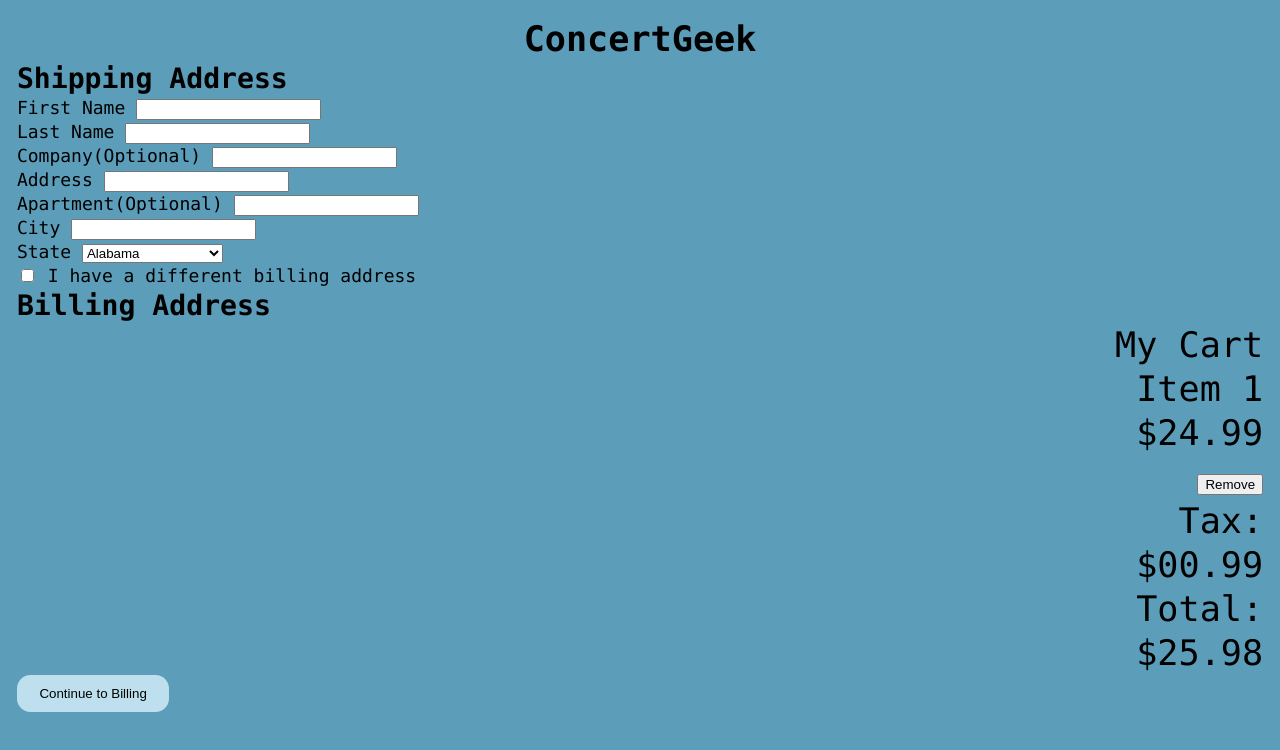
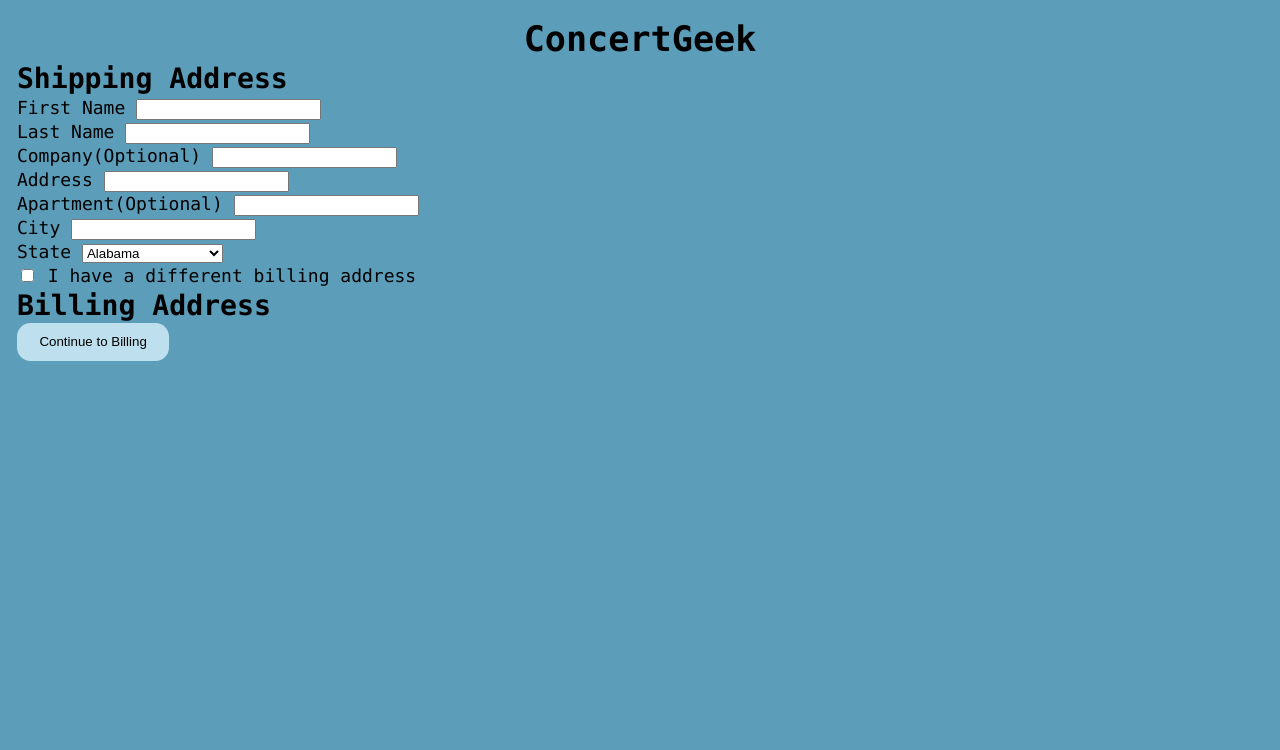
Before and after one commit to hci-Magnezing/Project2, a website: page shipping/index.html in a window 1280 px wide. Drawn offline with Linux system fonts and the light colour scheme.

Commit message:
Remove cart on shipping page

```diff
--- a/shipping/index.html
+++ b/shipping/index.html
@@ -188,26 +188,6 @@
               </li>
         </ul>
       </fieldset>
-      <article id="shop-Cart">
-      <ul>
-      <li>
-        <h3>My Cart</h3>
-      </li>
-      <li>
-        <h4 class="title">Item 1</h4>
-        <h4 class="price">$24.99</h4>
-        <button id="remove" type="button">Remove</button>
-      </li>
-      <li>
-        <h4 class="tax">Tax: </h4>
-        <h4 class="tax-price">$00.99</h4>
-      </li>
-      <li>
-        <h4 class="total">Total: </h4>
-        <h4 class="total-price">$25.98</h4>
-      </li>
-    </ul>
-    </article>
       <button class="navi" type="submit">Continue to Billing</button>
 
     </form>
```
